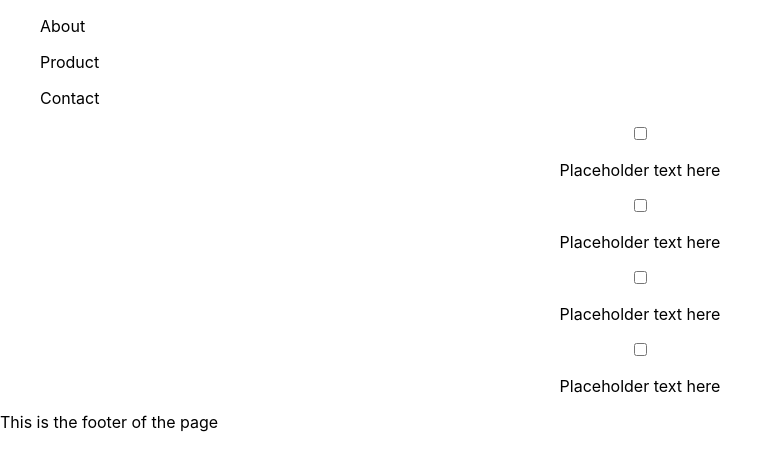
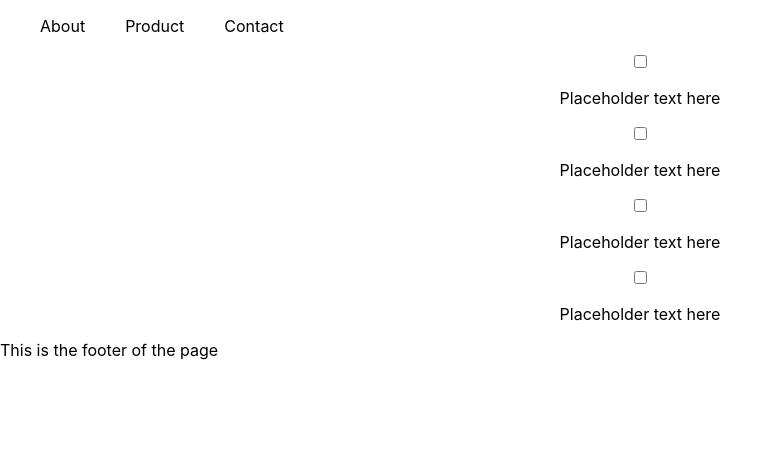
Before and after one commit to AliAbdulle/ScrimbaProject, a React (Create React App) app: page / in a window 1280 px wide. Shown: the top 470 px of the page, without its empty margins (0-783 px from the left). Built offline with nearby package versions, Linux system fonts and the light colour scheme.

Commit message:
Navbar style fixed

```diff
--- a/src/components/App.js
+++ b/src/components/App.js
@@ -8,7 +8,7 @@ function App() {
 
   return (
     <div className="App">
-      <Nav />
+      <Nav className="nav-bar"/>
       <TodoItem className="Todo-list"/>
       <Footer />
     </div>
--- a/src/components/Nav.js
+++ b/src/components/Nav.js
@@ -2,7 +2,7 @@ import React from 'react';
 
 function Nav() {
     return (
-            <div>
+            <div className="nav-bar">
                 <ul>About</ul>
                 <ul>Product</ul>
                 <ul>Contact</ul>
--- a/src/index.css
+++ b/src/index.css
@@ -13,3 +13,6 @@ code {
   display: ;
   text-align: center;
 }
+.nav-bar {
+  display: flex ;
+}
```
